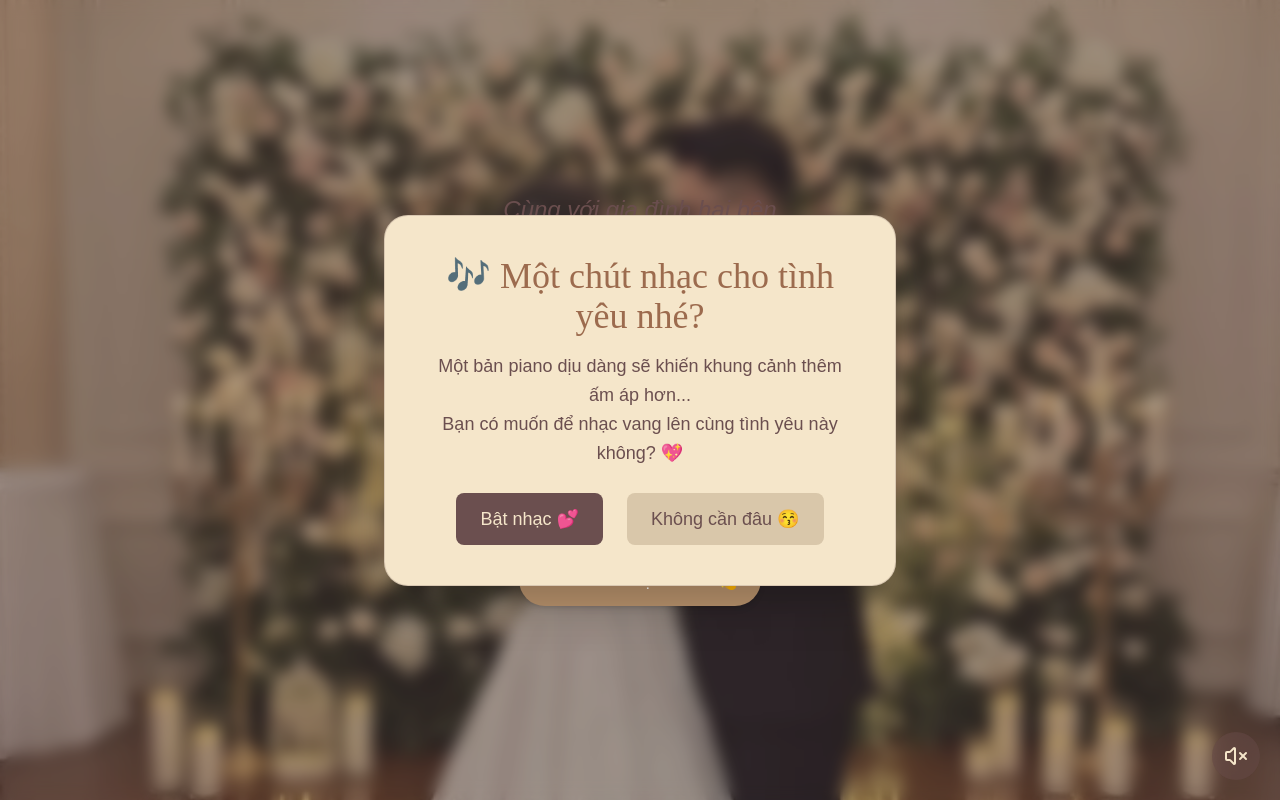
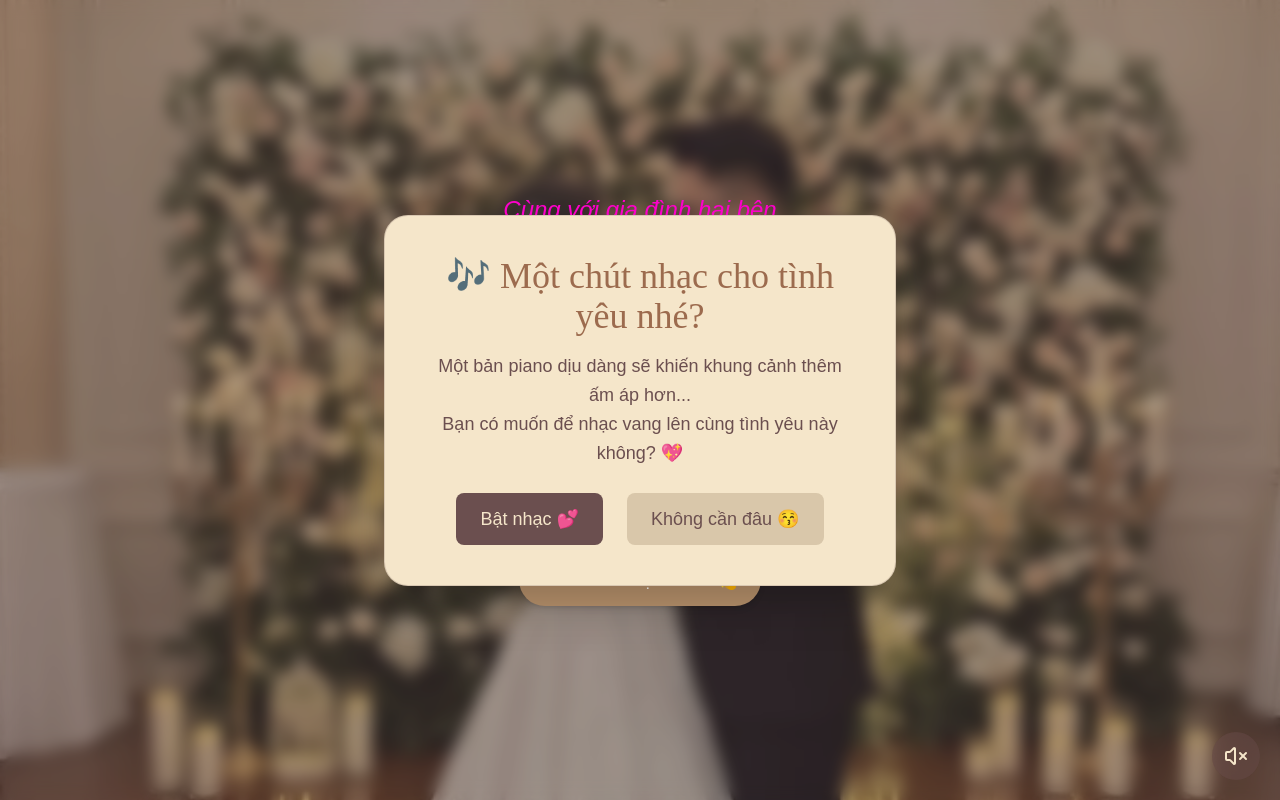
Before and after one commit to vixb99/wedding-invation, a Next.js app: page / in a window 1280 px wide. Built offline with nearby package versions, Linux system fonts and the light colour scheme.

Commit message:
init commit

```diff
--- a/app/components/hero-banner.tsx
+++ b/app/components/hero-banner.tsx
@@ -105,10 +105,10 @@ export default function HeroBannerWedding() {
       ></div>
 
       <div className="relative z-10 text-center px-4">
-        <h3 className="text-xl md:text-2xl mb-2 italic">
+        <h3 className="text-xl text-[#FF00CC]  md:text-2xl mb-2 italic">
           Cùng với gia đình hai bên
         </h3>
-        <h1 className="text-5xl md:text-7xl text-[#b8926c] mb-4 drop-shadow-lg text-center">
+        <h1 className="text-5xl md:text-7xl text-[#FF0066] mb-4 drop-shadow-lg text-center">
           <span className="block">Chấn Vĩ</span>
           <span className="block text-4xl md:text-5xl my-2">&</span>
           <span className="block">Thị Hiền 💍</span>
```
